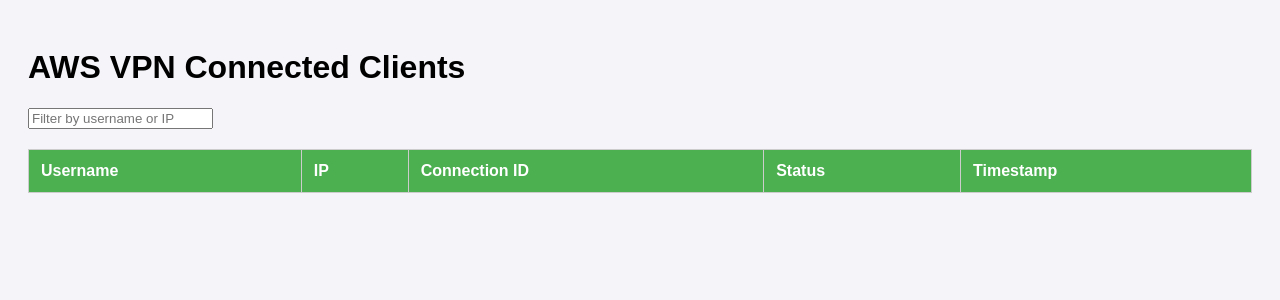
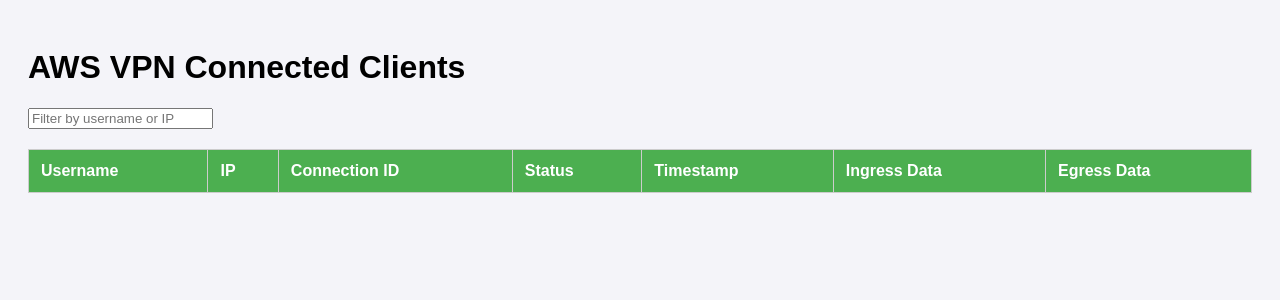
Before and after one commit to fallougueye31/vpn_flask_app, a Flask app: page / in a window 1280 px wide. Shown: the top 300 px of the page. Run offline with Flask 2, Linux system fonts and the light colour scheme; data that the repository does not hold is empty.

Commit message:
add ingress/egress data

```diff
--- a/app.py
+++ b/app.py
@@ -1,6 +1,7 @@
 
 
 from flask import Flask, jsonify, render_template
+from datetime import datetime, timedelta
 import boto3
 
 app = Flask(__name__)
@@ -12,6 +13,7 @@ AWS_REGION = "eu-central-1"
 
 # Initialize Boto3 client
 client = boto3.client("ec2", region_name=AWS_REGION)
+cloudwatch = boto3.client('cloudwatch', region_name=AWS_REGION)
 
 
 def get_connected_clients():
@@ -24,7 +26,9 @@ def get_connected_clients():
                 "connection_id": conn.get("ConnectionId"),
                 "status": conn.get("Status", {}).get("Code"),
                 "ip": conn.get("ClientIp"),
-                "timestamp": conn.get("ConnectionEstablishedTime")
+                "timestamp": conn.get("ConnectionEstablishedTime"),
+                "ingress_data": conn.get("IngressBytes"),
+                "egress_data":conn.get("EgressBytes")
             }
             for conn in connections if conn.get("Status", {}).get("Code") == "active"
         ]
@@ -32,7 +36,6 @@ def get_connected_clients():
     except Exception as e:
         print(f"Error fetching VPN connections: {e}")
         return []
-
 
 @app.route("/")
 def index():
@@ -44,5 +47,4 @@ def api_clients():
 
 
 if __name__ == "__main__":
-
     app.run(host="0.0.0.0", port=5000, debug=True)
--- a/templates/index.html
+++ b/templates/index.html
@@ -10,10 +10,10 @@
             const data = await response.json();
             const filterValue = document.getElementById('filterInput').value.toLowerCase();
             const table = document.getElementById('clientsTable');
-            table.innerHTML = '<tr><th>Username</th><th>IP</th><th>Connection ID</th><th>Status</th><th>Timestamp</th></tr>';
+            table.innerHTML = '<tr><th>Username</th><th>IP</th><th>Connection ID</th><th>Status</th><th>Timestamp</th><th>Ingress Data</th><th>Egress Data</th></tr>';
             data.forEach(client => {
                 if (client.username.toLowerCase().includes(filterValue) || client.ip.includes(filterValue)) {
-                    table.innerHTML += `<tr><td>${client.username}</td><td>${client.ip}</td><td>${client.connection_id}</td><td>${client.status}</td><td>${client.timestamp}</td></tr>`;
+                    table.innerHTML += `<tr><td>${client.username}</td><td>${client.ip}</td><td>${client.connection_id}</td><td>${client.status}</td><td>${client.timestamp}</td></tr> <td>${client.ingress_data}</td></tr><td>${client.egress_data}</td></tr>`;
                 }
             });
         }
--- /dev/null
+++ b/wsgi.py
@@ -0,0 +1,4 @@
+from app import app
+
+if __name__ == "__main__":
+    app.run()
```
